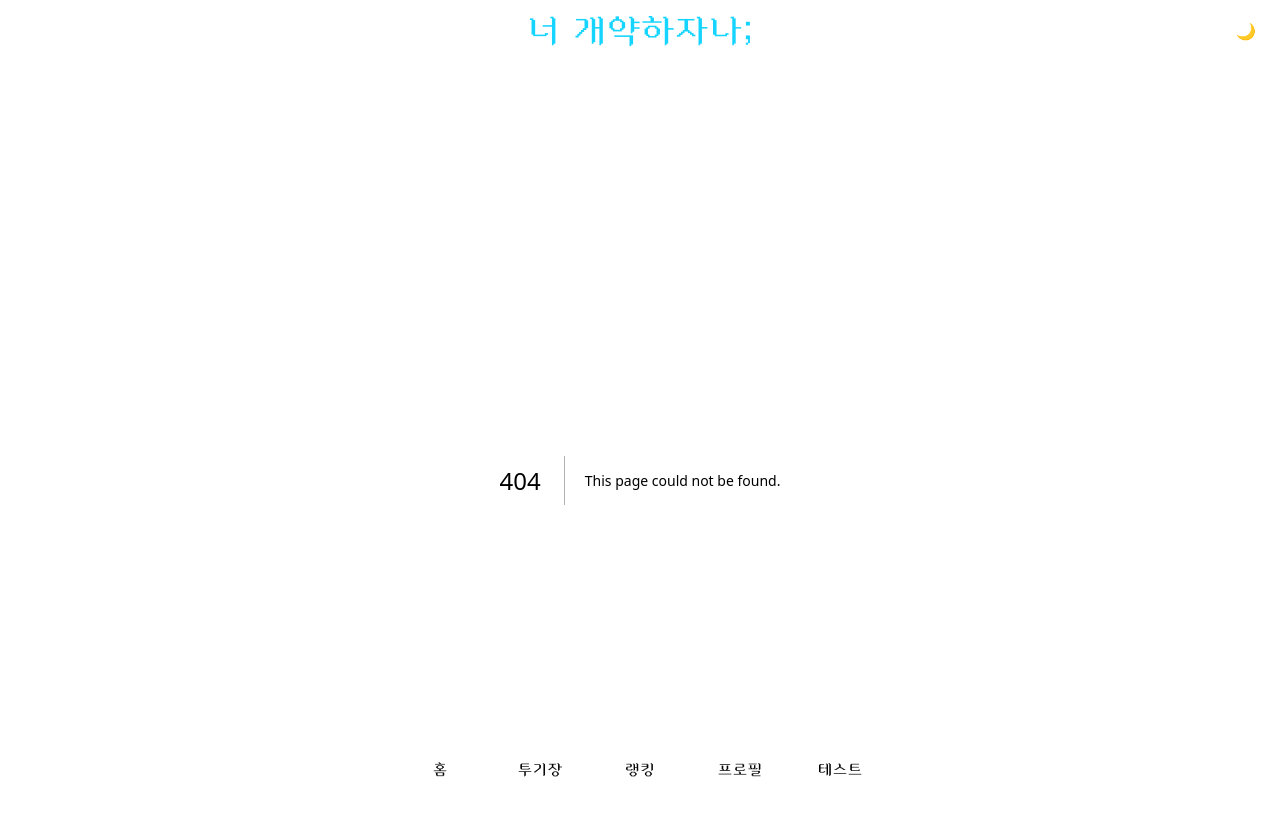
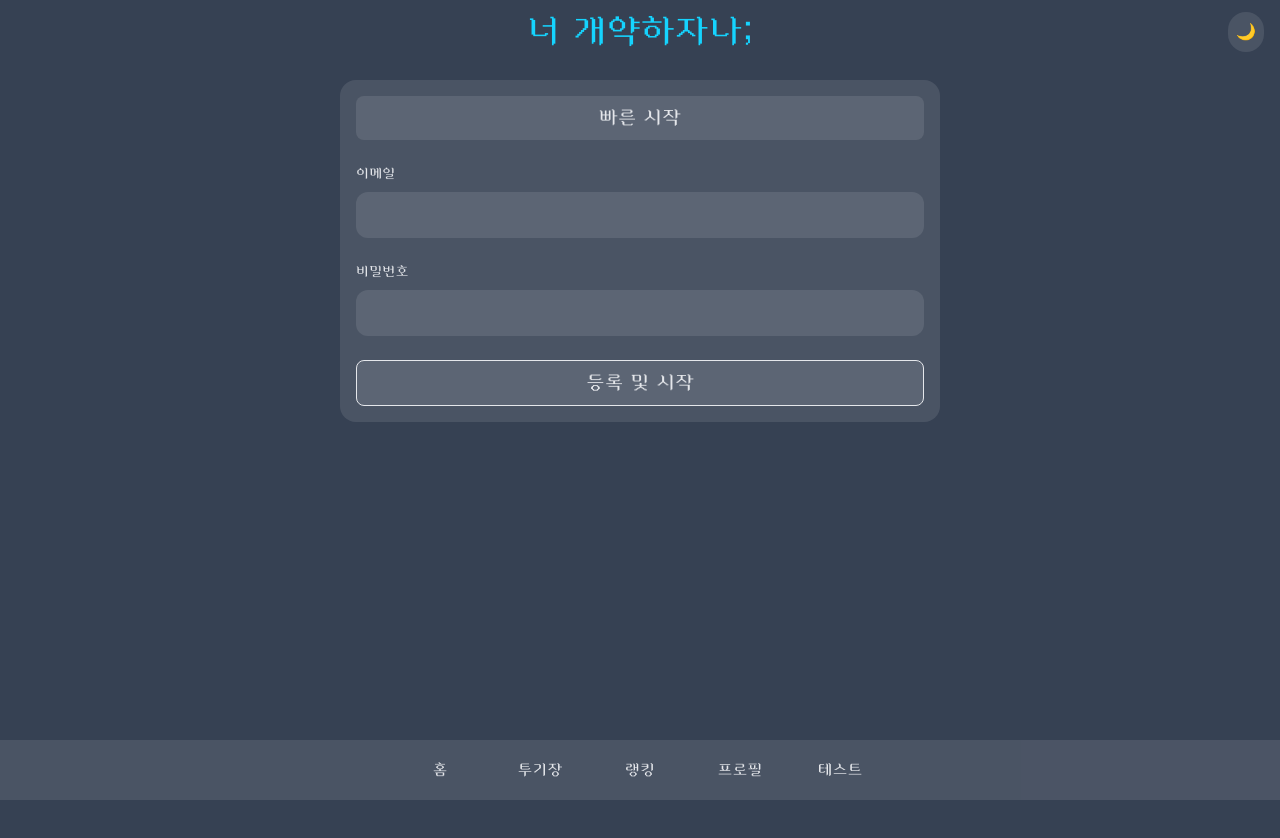
Before and after one commit to s00ngle/nobase-battle, a Next.js app in the folder frontend/nobasebattle/: page /register in a window 1280 px wide. Before the commit this address had no page. Shown: the top 838 px of the page. After the commit the page ends 800 px from the top, so only its background shows below. Built offline with nearby package versions, Linux system fonts and the light colour scheme; a web font is replaced by a local one.

Commit message:
S12P31B206-50-feat: 가입 메인 페이지 개발 완료

```diff
--- /dev/null
+++ b/frontend/nobasebattle/app/register/page.tsx
@@ -0,0 +1,41 @@
+"use client";
+
+import Button from "@/components/common/Button";
+import InputBox from "@/components/common/InputBox";
+import { hover, transparentForm } from "@/styles/form";
+import { useState } from "react";
+
+const Register = () => {
+  const [email, setEmail] = useState<string>("");
+  const [password, setPassword] = useState<string>("");
+
+  const emailHandler = (e: React.ChangeEvent<HTMLInputElement>) => {
+    setEmail(e.target.value);
+  };
+
+  const passwordHandler = (e: React.ChangeEvent<HTMLInputElement>) => {
+    setPassword(e.target.value);
+  };
+
+  return (
+    <div
+      className={`flex flex-col gap-6 w-full max-w-150 p-4 rounded-2xl ${transparentForm} ${hover}`}
+    >
+      <Button text="빠른 시작" onClick={() => {}} />
+      <InputBox
+        text="이메일"
+        value={email}
+        onChange={emailHandler}
+      />
+      <InputBox
+        text="비밀번호"
+        type="password"
+        value={password}
+        onChange={passwordHandler}
+      />
+      <Button text="등록 및 시작" border={true} />
+    </div>
+  );
+};
+
+export default Register;
--- a/frontend/nobasebattle/components/common/InputBox.tsx
+++ b/frontend/nobasebattle/components/common/InputBox.tsx
@@ -6,14 +6,15 @@ interface InputBoxProps {
   text?: string;
   value?: string;
   onChange?: (e: React.ChangeEvent<HTMLInputElement>) => void;
+  type?: string;
 }
 
-const InputBox = ({ text, value, onChange }: InputBoxProps) => {
+const InputBox = ({ text, value, onChange, type = "text" }: InputBoxProps) => {
   return (
     <div className="flex flex-col gap-2">
       <span className="text-sm">{text}</span>
       <input
-        type="text"
+        type={type}
         value={value}
         onChange={onChange}
         className={`${transparentForm} ${hover} w-full text-sm px-3 py-3 rounded-xl focus:outline-none focus:border-white border border-transparent`}
```
